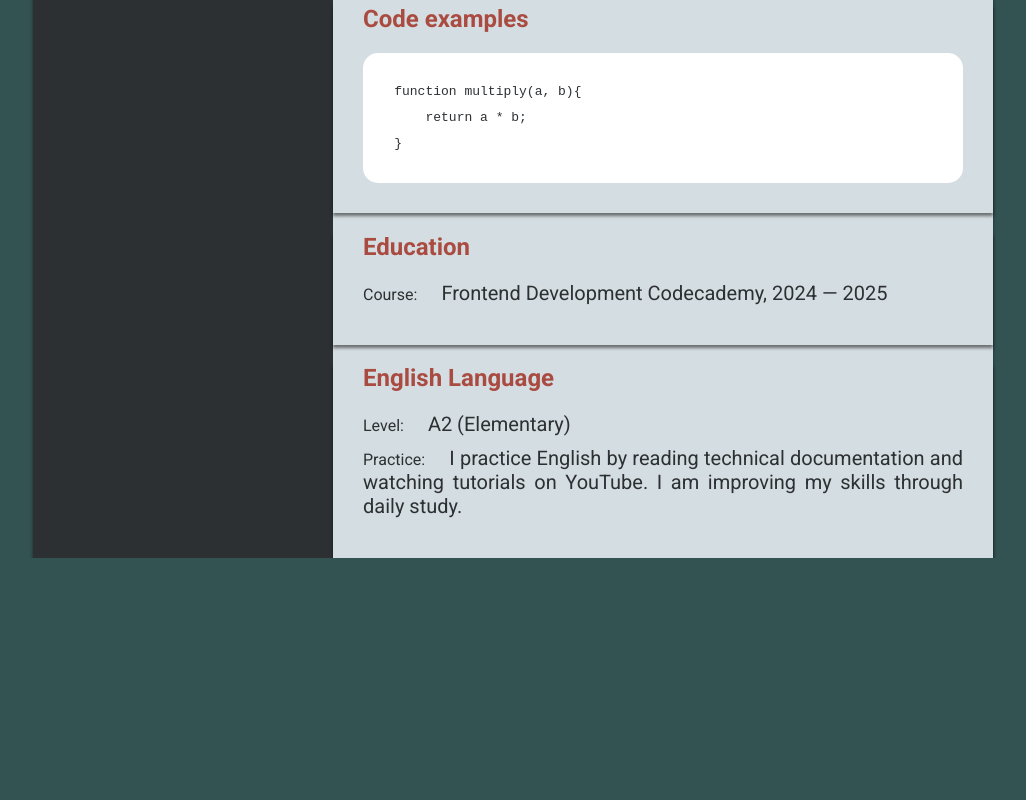
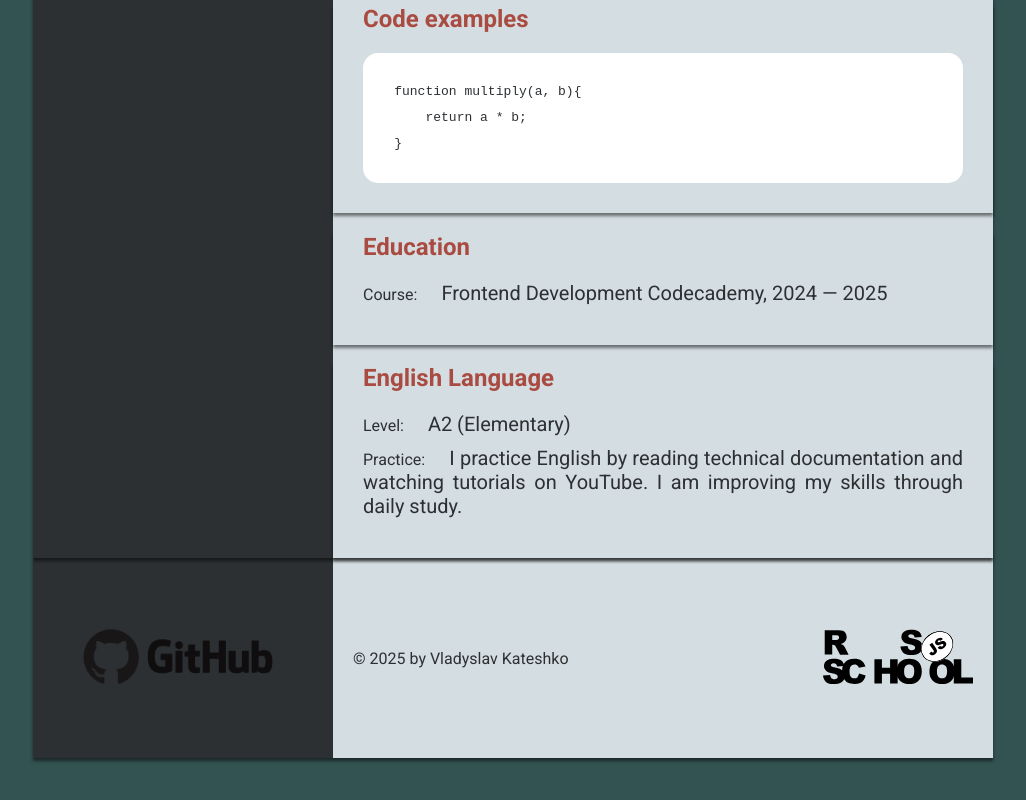
Before and after one commit to vladislav6/rsschool-cv, a plain HTML site: page index.html in a window 1280 px wide. Shown: the part 1280-2080 px from the top of the page, without its empty margins (127-1153 px from the left). Before the commit the page ends 1838 px from the top, so only its background shows below. Drawn offline with Linux system fonts and the light colour scheme.

Commit message:
feat: add footer

```diff
--- a/index.html
+++ b/index.html
@@ -103,6 +103,19 @@
                 </section>
             </article>
         </main>
+        <footer class="footer-resume">
+            <div class="left-column-footer">
+                <a href="https://github.com/vladislav6" target="_blank">
+                    <img src="image/github.png" alt="My GitHub account" width="250">
+                </a>
+            </div>
+            <div class="right-column-footer">
+                <p>&copy; 2025 by Vladyslav Kateshko</p>
+                <a href="https://rs.school/courses/javascript-ru" target="_blank">
+                    <img src="image/rs-school-logo.svg" alt="JS / Front-end RU Course" width="150">
+                </a>
+            </div>
+        </footer>
     </div>
 </body>
 </html>
--- a/style.css
+++ b/style.css
@@ -183,3 +183,17 @@ a:hover { color: #aa4b41; }
     font-size: 20px;
     padding-left: 20px;
 }
+
+.footer-resume {
+    height: 200px;
+    margin-bottom: 100px;
+}
+
+.right-column-footer,
+.left-column-footer {
+    display: flex;
+    justify-content: space-between;
+    align-items: center;
+    padding: 0 20px;
+    box-sizing: border-box;
+}
```
